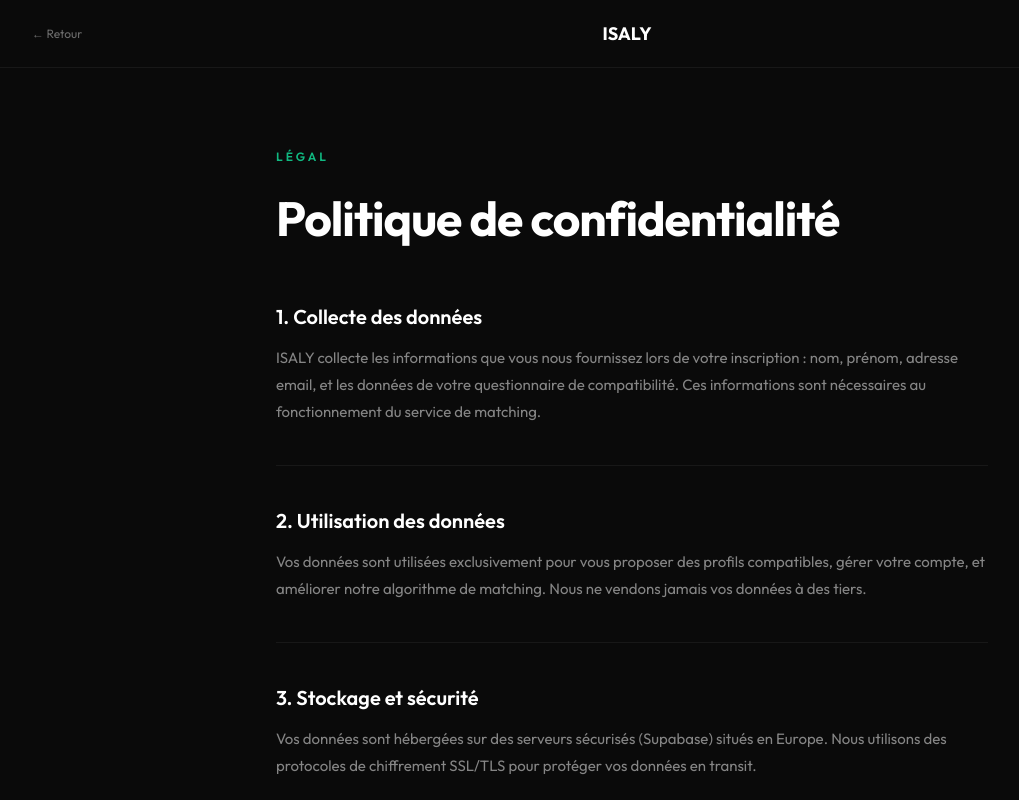
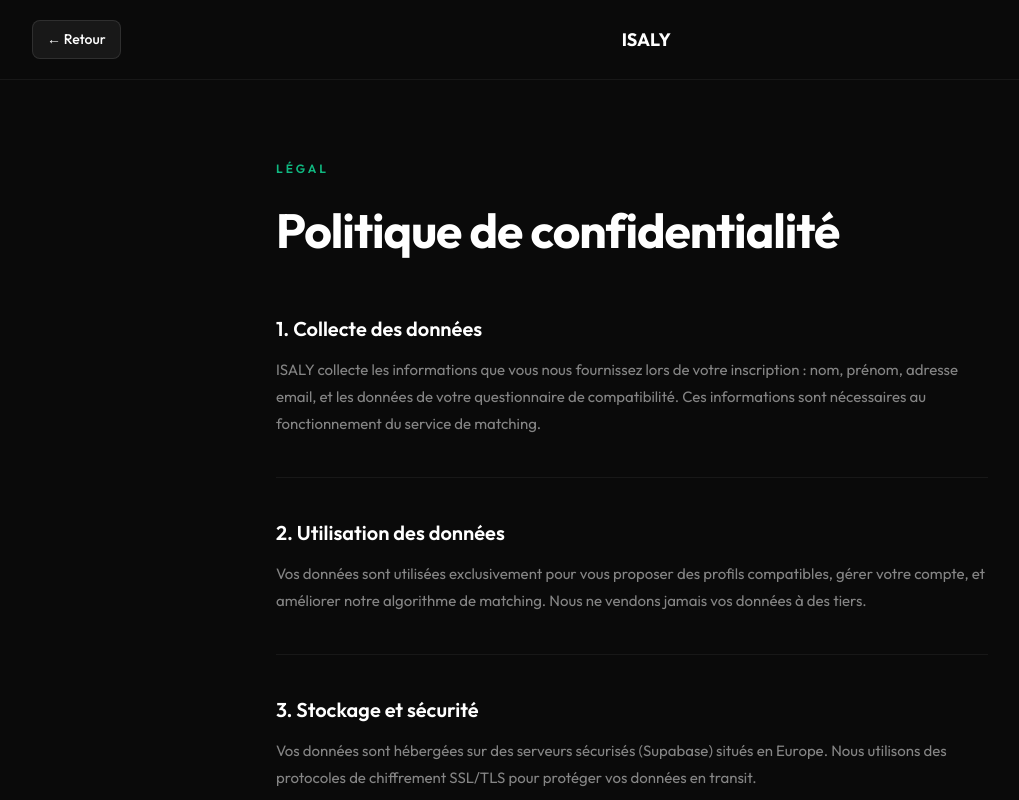
Before and after one commit to ISALY-ADMIN/ISALY, a Next.js app: page /confidentialite in a window 1280 px wide. Shown: the top 800 px of the page, without its empty margins (8-1027 px from the left). Built offline with nearby package versions, Linux system fonts and the light colour scheme.

Commit message:
feat(ui): redesign bouton retour

```diff
--- a/app/cgu/page.tsx
+++ b/app/cgu/page.tsx
@@ -1,10 +1,14 @@
+'use client'
 import Link from 'next/link'
 
 export default function CguPage() {
   return (
     <div style={{ minHeight: '100vh', background: '#0A0A0A', fontFamily: "'Outfit', sans-serif", color: '#fff' }}>
       <nav style={{ padding: '20px 40px', borderBottom: '1px solid rgba(255,255,255,0.06)', display: 'flex', alignItems: 'center', justifyContent: 'space-between' }}>
-        <Link href="/" style={{ fontSize: '12px', color: 'rgba(255,255,255,0.4)', textDecoration: 'none' }}>← Retour</Link>
+        <Link href="/" style={{ display: 'inline-flex', alignItems: 'center', gap: '6px', fontSize: '14px', fontWeight: 500, color: '#fff', textDecoration: 'none', padding: '8px 14px', background: 'rgba(255,255,255,0.06)', border: '1px solid rgba(255,255,255,0.1)', borderRadius: '8px', transition: 'background 0.15s, border-color 0.15s', cursor: 'pointer' }}
+          onMouseEnter={e => { e.currentTarget.style.background = 'rgba(255,255,255,0.1)'; e.currentTarget.style.borderColor = 'rgba(255,255,255,0.2)' }}
+          onMouseLeave={e => { e.currentTarget.style.background = 'rgba(255,255,255,0.06)'; e.currentTarget.style.borderColor = 'rgba(255,255,255,0.1)' }}
+        >← Retour</Link>
         <span style={{ fontFamily: "'Outfit', sans-serif", fontWeight: 700, fontSize: '18px', color: '#fff' }}>ISALY</span>
         <div style={{ width: '60px' }} />
       </nav>
--- a/app/confidentialite/page.tsx
+++ b/app/confidentialite/page.tsx
@@ -1,12 +1,14 @@
+'use client'
 import Link from 'next/link'
 
 export default function ConfidentialitePage() {
   return (
     <div style={{ minHeight: '100vh', background: '#0A0A0A', fontFamily: "'Outfit', sans-serif", color: '#fff' }}>
       <nav style={{ padding: '20px 40px', borderBottom: '1px solid rgba(255,255,255,0.06)', display: 'flex', alignItems: 'center', justifyContent: 'space-between' }}>
-        <Link href="/" style={{ fontSize: '12px', color: 'rgba(255,255,255,0.4)', textDecoration: 'none', display: 'flex', alignItems: 'center', gap: '8px' }}>
-          ← Retour
-        </Link>
+        <Link href="/" style={{ display: 'inline-flex', alignItems: 'center', gap: '6px', fontSize: '14px', fontWeight: 500, color: '#fff', textDecoration: 'none', padding: '8px 14px', background: 'rgba(255,255,255,0.06)', border: '1px solid rgba(255,255,255,0.1)', borderRadius: '8px', transition: 'background 0.15s, border-color 0.15s', cursor: 'pointer' }}
+          onMouseEnter={e => { e.currentTarget.style.background = 'rgba(255,255,255,0.1)'; e.currentTarget.style.borderColor = 'rgba(255,255,255,0.2)' }}
+          onMouseLeave={e => { e.currentTarget.style.background = 'rgba(255,255,255,0.06)'; e.currentTarget.style.borderColor = 'rgba(255,255,255,0.1)' }}
+        >← Retour</Link>
         <span style={{ fontFamily: "'Outfit', sans-serif", fontWeight: 700, fontSize: '18px', color: '#fff' }}>ISALY</span>
         <div style={{ width: '60px' }} />
       </nav>
--- a/app/contact/page.tsx
+++ b/app/contact/page.tsx
@@ -44,7 +44,10 @@
   return (
     <div style={{ minHeight: '100vh', background: '#0A0A0A', fontFamily: "'Outfit', sans-serif", color: '#fff' }}>
       <nav style={{ padding: '20px 40px', borderBottom: '1px solid rgba(255,255,255,0.06)', display: 'flex', alignItems: 'center', justifyContent: 'space-between' }}>
-        <Link href="/" style={{ fontSize: '12px', color: 'rgba(255,255,255,0.4)', textDecoration: 'none' }}>← Retour</Link>
+        <Link href="/" style={{ display: 'inline-flex', alignItems: 'center', gap: '6px', fontSize: '14px', fontWeight: 500, color: '#fff', textDecoration: 'none', padding: '8px 14px', background: 'rgba(255,255,255,0.06)', border: '1px solid rgba(255,255,255,0.1)', borderRadius: '8px', transition: 'background 0.15s, border-color 0.15s', cursor: 'pointer' }}
+          onMouseEnter={e => { e.currentTarget.style.background = 'rgba(255,255,255,0.1)'; e.currentTarget.style.borderColor = 'rgba(255,255,255,0.2)' }}
+          onMouseLeave={e => { e.currentTarget.style.background = 'rgba(255,255,255,0.06)'; e.currentTarget.style.borderColor = 'rgba(255,255,255,0.1)' }}
+        >← Retour</Link>
         <span style={{ fontFamily: "'Outfit', sans-serif", fontWeight: 700, fontSize: '18px', color: '#fff' }}>ISALY</span>
         <div style={{ width: '60px' }} />
       </nav>
```
